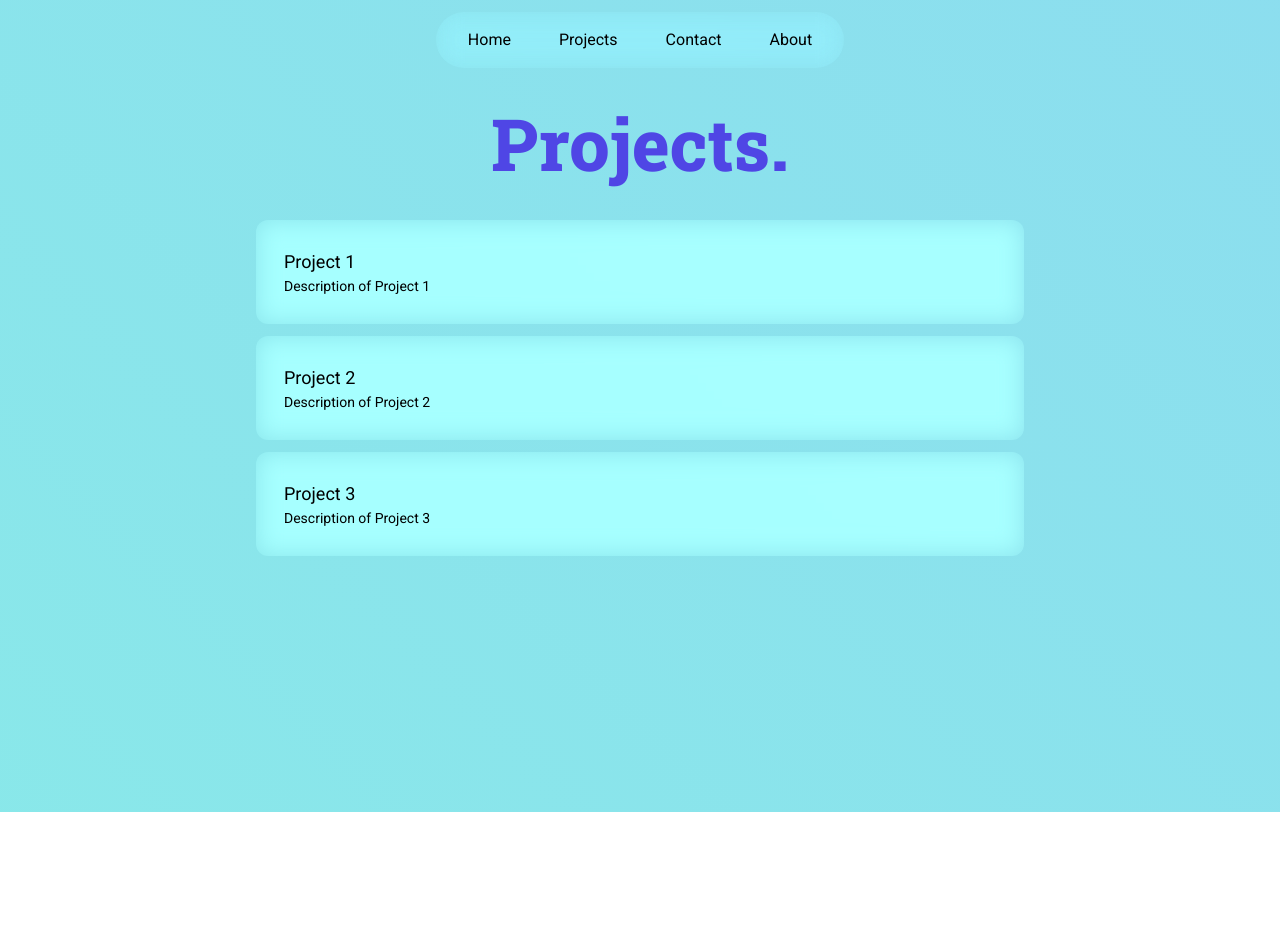
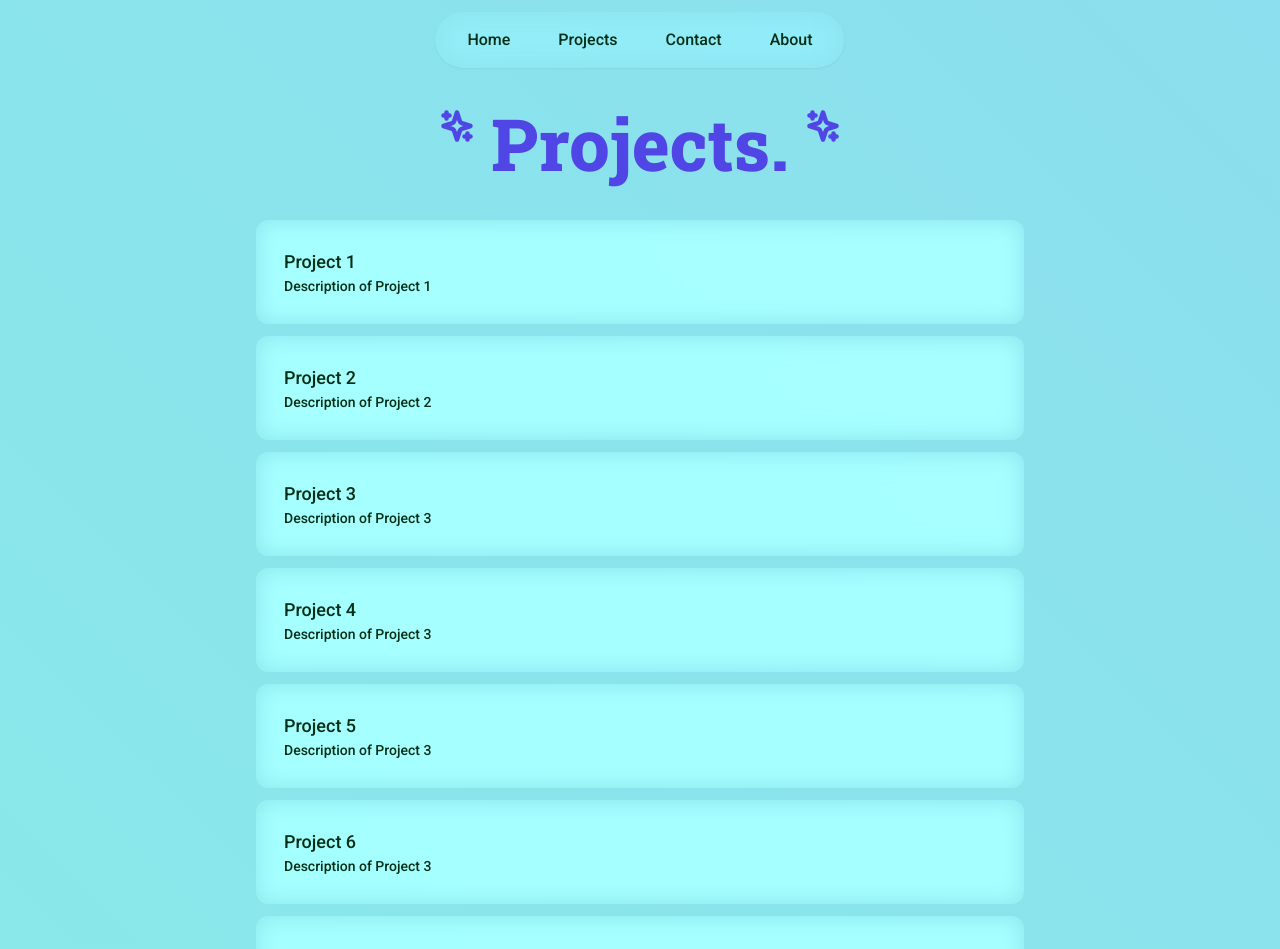
Before and after one commit to arup-basak/arupbasak-next, a Next.js app: page /projects in a window 1280 px wide. Shown: the top 949 px of the page. Before the commit the page ends 812 px from the top, so only its background shows below. Built offline with nearby package versions, Linux system fonts and the light colour scheme.

Commit message:
optimized UI

```diff
--- a/package.json
+++ b/package.json
@@ -16,6 +16,7 @@
     "eslint": "8.45.0",
     "eslint-config-next": "13.4.11",
     "framer-motion": "^10.13.0",
+    "gasp": "^0.0.2",
     "lucide-react": "^0.263.1",
     "next": "^13.4.12",
     "postcss": "8.4.27",
--- a/src/app/contact/page.tsx
+++ b/src/app/contact/page.tsx
@@ -1,4 +1,5 @@
 import Heading from '@/components/Heading'
+import CandyInput from '@/components/Input'
 import React from 'react'
 
 const Page = () => {
--- a/src/app/layout.tsx
+++ b/src/app/layout.tsx
@@ -3,7 +3,7 @@ import type { Metadata } from 'next'
 import { Roboto } from 'next/font/google'
 import NavBar from '@/components/NavBar'
 
-const roboto = Roboto({ subsets: ['latin'], weight: ['400'] })
+const roboto = Roboto({ subsets: ['latin'], weight: ['500'] })
 
 export const metadata: Metadata = {
   title: 'Arup Basak: Work',
@@ -17,7 +17,7 @@ export default function RootLayout({
 }) {
   return (
     <html lang="en">
-      <body className={`${roboto.className}`}>
+      <body className={`${roboto.className} text-green-950`}>
         <NavBar />
         {children}
       </body>
--- a/src/app/projects/page.tsx
+++ b/src/app/projects/page.tsx
@@ -35,7 +35,32 @@ const dataset: ProjectInterface[] = [
         "name": "Project 3",
         "keyword": "projectone",
         "desc": "Description of Project 3"
-    }
+    },
+    {
+        "name": "Project 4",
+        "keyword": "projectone",
+        "desc": "Description of Project 3"
+    },
+    {
+        "name": "Project 5",
+        "keyword": "projectone",
+        "desc": "Description of Project 3"
+    },
+    {
+        "name": "Project 6",
+        "keyword": "projectone",
+        "desc": "Description of Project 3"
+    },
+    {
+        "name": "Project 7",
+        "keyword": "projectone",
+        "desc": "Description of Project 3"
+    },
+    {
+        "name": "Project 8",
+        "keyword": "projectone",
+        "desc": "Description of Project 3"
+    },
 ]
 
 
--- a/src/components/Heading.tsx
+++ b/src/components/Heading.tsx
@@ -3,6 +3,8 @@
 import React from 'react';
 import { motion } from 'framer-motion';
 import { Roboto_Slab } from 'next/font/google'
+import { Sparkles } from 'lucide-react'
+
 
 const roboto_slab = Roboto_Slab({ subsets: ['latin'], weight: ['800'] })
 
@@ -10,10 +12,27 @@ interface HeadingProps {
     text: string;
 }
 
+const Sparkle = (props: { position: 'top' | 'bottom' }) => {
+    return (
+        <div className={`mx-2 w-fit ${props.position === 'top' ? 'items-start justify-start' : 'items-end justify-end'}`}>
+            <motion.div
+                className={`mx-2 w-fit h-fit`}
+                initial={{ scale: 0 }}
+                animate={{ scale: 1 }}
+                transition={{ delay: 0.5 }}>
+                <Sparkles size={36} color={'#4f46e5'} strokeWidth={3} />
+            </motion.div>
+        </div>
+    )
+}
+
+
 const Heading: React.FC<HeadingProps> = ({ text }) => {
     return (
+        <div className='mx-auto w-fit my-10 text-center flex'>
+            <Sparkle position='bottom' />
             <motion.div
-            className={`mx-auto w-fit my-10 text-7xl font-bold text-center text-indigo-600 ${roboto_slab.className}`}
+                className={`text-7xl font-bold text-indigo-600 ${roboto_slab.className}`}
                 initial={{
                     opacity: 0,
                     y: -20,
@@ -27,7 +46,11 @@ const Heading: React.FC<HeadingProps> = ({ text }) => {
                 }}
             >
                 {text}
+
             </motion.div>
+            <Sparkle position='top' />
+        </div>
+
     );
 };
 
--- a/src/components/Input.tsx
+++ b/src/components/Input.tsx
@@ -1,9 +1,49 @@
-import React from 'react'
+'use client'
 
-const Input = () => {
+import React, { useState } from 'react';
+import { motion } from 'framer-motion';
+
+const CandyInput: React.FC = () => {
+  const [value, setValue] = useState('');
+
+  const handleChange = (event: React.ChangeEvent<HTMLInputElement>) => {
+    setValue(event.target.value);
+  };
+
   return (
-    <div>Input</div>
-  )
-}
+    <div className="relative">
+      <input
+        type="text"
+        value={value}
+        onChange={handleChange}
+        className="border-2 border-purple-500 rounded-md p-3 pl-10 text-lg w-64"
+        placeholder="Enter candy name"
+      />
+      <motion.div
+        className="absolute top-2 left-2 bg-purple-500 rounded-full h-6 w-6 flex items-center justify-center"
+        initial={{ scale: 0 }}
+        animate={{ scale: value ? 1 : 0 }}
+      >
+        <svg
+          xmlns="http://www.w3.org/2000/svg"
+          viewBox="0 0 20 20"
+          fill="white"
+          className="h-4 w-4"
+        >
+          <path
+            fillRule="evenodd"
+            d="M6.293 13.293a1 1 0 011.414 0L10 14.586l2.293-2.293a1 1 0 111.414 1.414l-3 3a1 1 0 01-1.414 0l-3-3a1 1 0 010-1.414z"
+            clipRule="evenodd"
+          />
+          <path
+            fillRule="evenodd"
+            d="M10 2a8 8 0 100 16 8 8 0 000-16zM4 10a6 6 0 1112 0 6 6 0 01-12 0z"
+            clipRule="evenodd"
+          />
+        </svg>
+      </motion.div>
+    </div>
+  );
+};
 
-export default Input
+export default CandyInput;
--- a/src/components/NavBar.tsx
+++ b/src/components/NavBar.tsx
@@ -22,7 +22,7 @@ const NavBar = () => {
 
   return (
     <div className='w-fit m-auto'>
-      <div className='my-3 px-2 flex rounded-full backdrop-blur-md backdrop-brightness-105 transition'>
+      <div className='my-3 px-2 flex rounded-full backdrop-blur-lg backdrop-brightness-105 transition shadow-sm'>
         {buttons.map((button) => (
           <NavButton
             key={button.id}
```
Also changed, not shown: 1 other file (tests, documents, lock files or other folders). Lines whose indentation alone changed are shown as unchanged.
